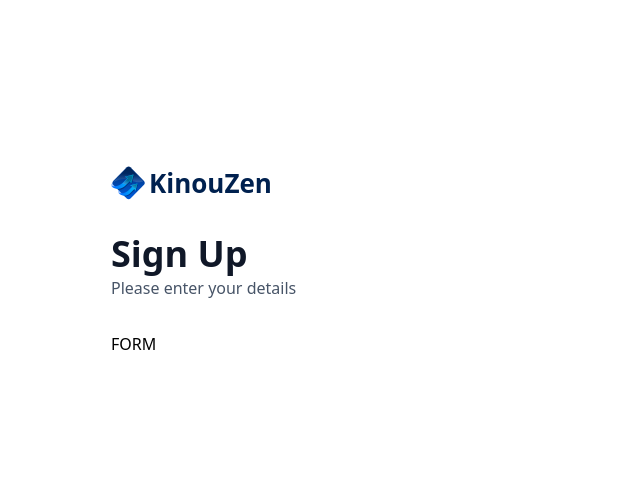
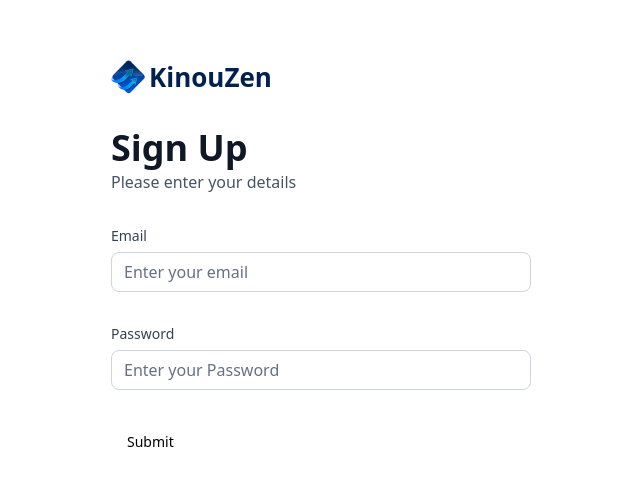
Before and after one commit to LouisWdev/kinkouzen-app, a Next.js app: page /sign-in in a window 1280 px wide. Shown: the part 139-624 px from the top of the page, without its empty margins (319-959 px from the left). Built offline with nearby package versions, Linux system fonts and the light colour scheme.

Commit message:
Form implementation

```diff
--- a/components/AuthForm.tsx
+++ b/components/AuthForm.tsx
@@ -4,13 +4,42 @@
 import Image from 'next/image';
 import React, { useState } from 'react';
 import { z } from 'zod';
+import { zodResolver } from '@hookform/resolvers/zod';
+import { useForm } from 'react-hook-form';
+
+import { Button } from "@/components/ui/button"
+import {
+  Form,
+  FormControl,
+  FormDescription,
+  FormField,
+  FormItem,
+  FormLabel,
+  FormMessage,
+} from "@/components/ui/form"
+import { Input } from "@/components/ui/input"
 
 const formSchema = z.object({
-    username: z.string().min(2).max(50),
+    email: z.string().email(),
 })
 
 const AuthForm = ({ type }:  {type: string}) => {
-  const [user, setUser] = useState(null)
+  const [user, setUser] = useState(null);
+
+  //1. define form
+  const form = useForm<z.infer<typeof formSchema>>({
+    resolver: zodResolver(formSchema),
+    defaultValues: {
+      email: "",
+    },
+  })
+
+  //2. Define a submit handler.
+  function onSubmit(values: z.infer<typeof formSchema>) {
+     // Do something with the form values
+     // This will be type-safe and validated.
+     console.log(values);
+  }
 
   return (
     <section className='auth-form'>
@@ -48,7 +77,58 @@
           </div>
         ): (
           <>
-            FORM
+            <Form {...form}>
+               <form onSubmit={form.handleSubmit(onSubmit)} className="space-y-8">
+                 <FormField
+                   control={form.control}
+                   name="email"
+                   render={({ field }) => (
+                     <div className='form-item'>
+                       <FormLabel className='form-label'>
+                             Email
+                       </FormLabel>
+                       <div className='flex w-full flex-col'>
+                           <FormControl>
+                               <Input
+                                 placeholder='Enter your email'
+                                 className='input-class'
+                                 {...field}
+                               />
+                           </FormControl>
+                           <FormMessage
+                              className='form-message mt-2'
+                           />
+                       </div>
+                     </div>
+                   )}
+                 />
+
+                 <FormField
+                   control={form.control}
+                   name="password"
+                   render={({ field }) => (
+                     <div className='form-item'>
+                       <FormLabel className='form-label'>
+                             Password
+                       </FormLabel>
+                       <div className='flex w-full flex-col'>
+                           <FormControl>
+                               <Input
+                                 placeholder='Enter your Password'
+                                 className='input-class'
+                                 {...field}
+                               />
+                           </FormControl>
+                           <FormMessage
+                              className='form-message mt-2'
+                           />
+                       </div>
+                     </div>
+                   )}
+                 />
+                 <Button type="submit">Submit</Button>
+               </form>
+            </Form>
           </>
         )}
     </section>
--- /dev/null
+++ b/components/ui/input.tsx
@@ -0,0 +1,25 @@
+import * as React from "react"
+
+import { cn } from "@/lib/utils"
+
+export interface InputProps
+  extends React.InputHTMLAttributes<HTMLInputElement> {}
+
+const Input = React.forwardRef<HTMLInputElement, InputProps>(
+  ({ className, type, ...props }, ref) => {
+    return (
+      <input
+        type={type}
+        className={cn(
+          "flex h-10 w-full rounded-md border border-input bg-background px-3 py-2 text-sm ring-offset-background file:border-0 file:bg-transparent file:text-sm file:font-medium placeholder:text-muted-foreground focus-visible:outline-none focus-visible:ring-2 focus-visible:ring-ring focus-visible:ring-offset-2 disabled:cursor-not-allowed disabled:opacity-50",
+          className
+        )}
+        ref={ref}
+        {...props}
+      />
+    )
+  }
+)
+Input.displayName = "Input"
+
+export { Input }
```
